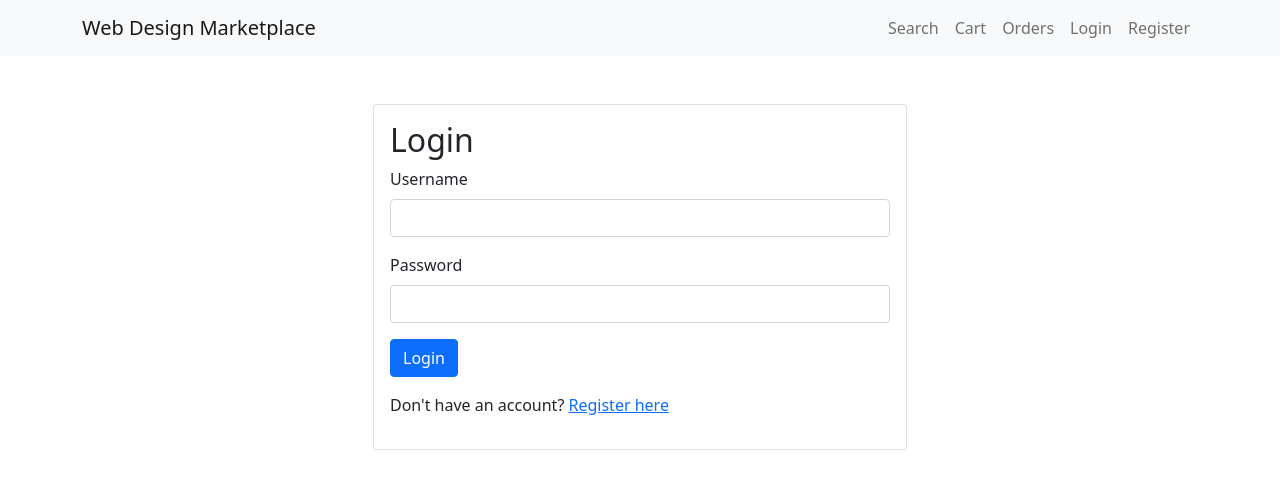
After one commit to TooTechnical/webdesign-marketplace, a Django app: page /accounts/login/ in a window 1280 px wide. The commit adds this page. Shown: the top 489 px of the page. Run offline with Django 5.2, Linux system fonts and the light colour scheme.

Commit message:
Added all

```diff
--- /dev/null
+++ b/webdesign_marketplace/accounts/urls.py
@@ -0,0 +1,9 @@
+from django.urls import path
+from django.contrib.auth import views as auth_views
+from . import views
+
+urlpatterns = [
+    path('login/', auth_views.LoginView.as_view(template_name='accounts/login.html'), name='login'),
+    path('logout/', auth_views.LogoutView.as_view(), name='logout'),  # Remove template_name and next_page
+    path('register/', views.register, name='register'),
+]
--- a/webdesign_marketplace/cart/views.py
+++ b/webdesign_marketplace/cart/views.py
@@ -1,8 +1,10 @@
+from django.contrib.auth.mixins import LoginRequiredMixin
+from django.contrib.auth.decorators import login_required
 from django.shortcuts import redirect
 from django.views.generic import ListView
 from .models import CartItem
 
-class CartView(ListView):
+class CartView(LoginRequiredMixin, ListView):
     model = CartItem
     template_name = 'cart/cart.html'
     context_object_name = 'cart_items'
@@ -10,6 +12,7 @@ class CartView(ListView):
     def get_queryset(self):
         return CartItem.objects.filter(user=self.request.user)
 
+@login_required
 def add_to_cart(request, product_id=None, service_id=None):
     if product_id:
         CartItem.objects.create(user=request.user, product_id=product_id)
--- a/webdesign_marketplace/marketplace/urls.py
+++ b/webdesign_marketplace/marketplace/urls.py
@@ -2,14 +2,14 @@ from django.contrib import admin
 from django.urls import path, include
 from django.conf import settings
 from django.conf.urls.static import static
+from django.views.generic import TemplateView
 
 urlpatterns = [
+    path('', TemplateView.as_view(template_name='home.html'), name='home'),
     path('admin/', admin.site.urls),
+    path('accounts/', include('accounts.urls')),  # Add this line
     path('products/', include('products.urls')),
     path('cart/', include('cart.urls')),
     path('checkout/', include('checkout.urls')),
     path('orders/', include('orders.urls')),
-]
-
-if settings.DEBUG:
-    urlpatterns += static(settings.MEDIA_URL, document_root=settings.MEDIA_ROOT)
+] + static(settings.MEDIA_URL, document_root=settings.MEDIA_ROOT)
--- /dev/null
+++ b/webdesign_marketplace/templates/accounts/login.html
@@ -0,0 +1,30 @@
+{% extends 'base.html' %}
+
+{% block content %}
+<div class="container mt-5">
+    <div class="row justify-content-center">
+        <div class="col-md-6">
+            <div class="card">
+                <div class="card-body">
+                    <h2 class="card-title">Login</h2>
+                    <form method="post">
+                        {% csrf_token %}
+                        <div class="mb-3">
+                            <label for="username" class="form-label">Username</label>
+                            <input type="text" name="username" class="form-control" required>
+                        </div>
+                        <div class="mb-3">
+                            <label for="password" class="form-label">Password</label>
+                            <input type="password" name="password" class="form-control" required>
+                        </div>
+                        <button type="submit" class="btn btn-primary">Login</button>
+                    </form>
+                    <p class="mt-3">
+                        Don't have an account? <a href="{% url 'register' %}">Register here</a>
+                    </p>
+                </div>
+            </div>
+        </div>
+    </div>
+</div>
+{% endblock %}
--- a/webdesign_marketplace/templates/base.html
+++ b/webdesign_marketplace/templates/base.html
@@ -10,13 +10,30 @@
     <nav class="navbar navbar-expand-lg navbar-light bg-light">
         <div class="container">
             <a class="navbar-brand" href="/">Web Design Marketplace</a>
-            <div class="navbar-nav">
-                <a class="nav-link" href="{% url 'product_search' %}">Search</a>
-                <a class="nav-link" href="{% url 'cart' %}">Cart</a>
-                <a class="nav-link" href="{% url 'order_list' %}">Orders</a>
+            <button class="navbar-toggler" type="button" data-bs-toggle="collapse" data-bs-target="#navbarNav">
+                <span class="navbar-toggler-icon"></span>
+            </button>
+            <div class="collapse navbar-collapse" id="navbarNav">
+                <div class="navbar-nav ms-auto">
+                    <a class="nav-link" href="{% url 'product_search' %}">Search</a>
+                    <a class="nav-link" href="{% url 'cart' %}">Cart</a>
+                    <a class="nav-link" href="{% url 'order_list' %}">Orders</a>
+                    {% if user.is_authenticated %}
+                        <form method="post" action="{% url 'logout' %}" class="nav-item">
+                            {% csrf_token %}
+                            <button type="submit" class="nav-link btn btn-link">Logout</button>
+                        </form>
+                    {% else %}
+                        <a class="nav-link" href="{% url 'login' %}">Login</a>
+                        <a class="nav-link" href="{% url 'register' %}">Register</a>
+                    {% endif %}
+                </div>
             </div>
         </div>
     </nav>
+
+
+
 
     <div class="container mt-4">
         {% block content %}
```
Also changed, not shown: webdesign_marketplace/accounts/views.py (+13 -2 lines), webdesign_marketplace/marketplace/settings.py (+11 -4 lines), webdesign_marketplace/orders/views.py (+5 -2 lines), webdesign_marketplace/templates/accounts/logout.html (added, +9 -0 lines), webdesign_marketplace/templates/accounts/register.html (added, +23 -0 lines), webdesign_marketplace/templates/home.html (added, +14 -0 lines), webdesign_marketplace/db.sqlite3.
